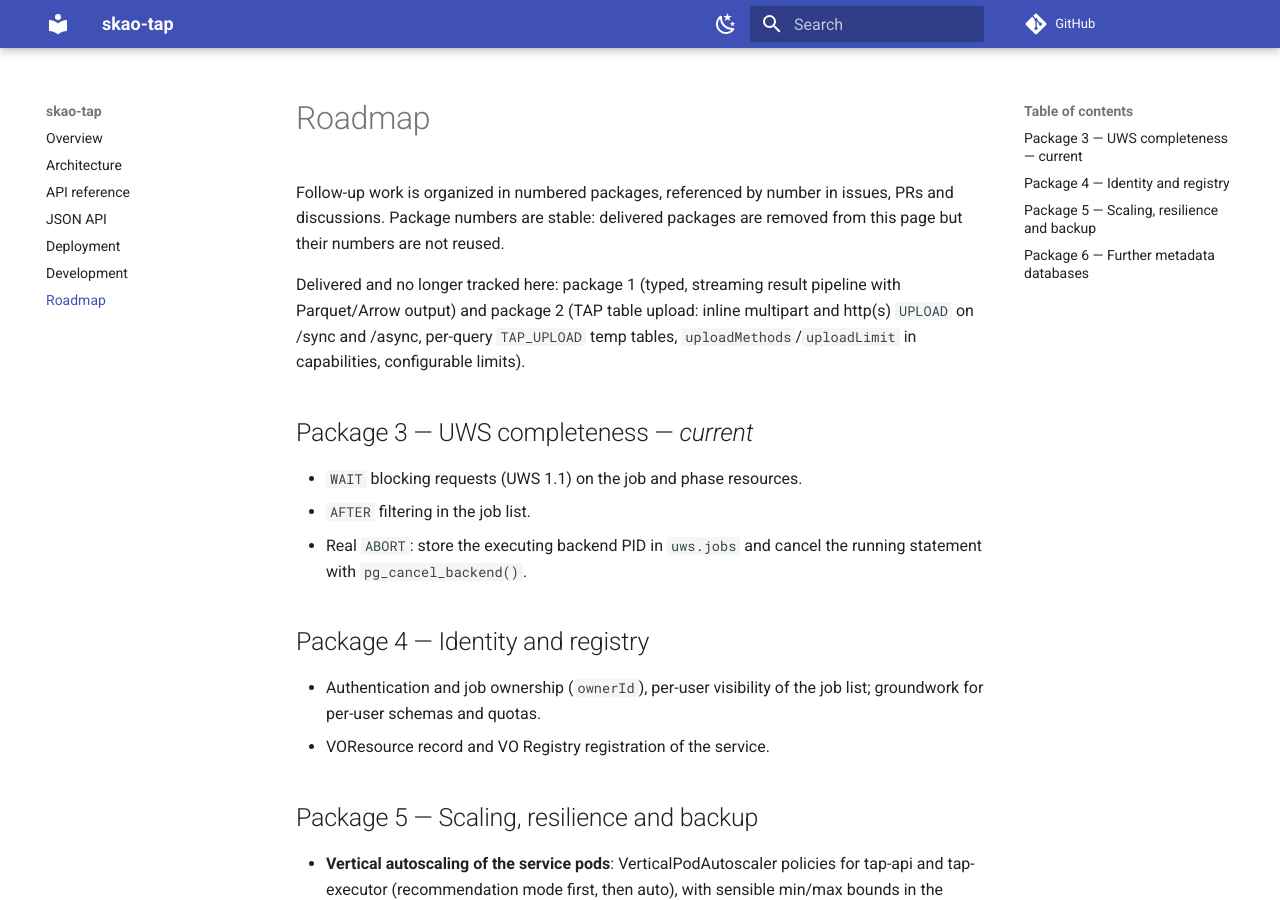
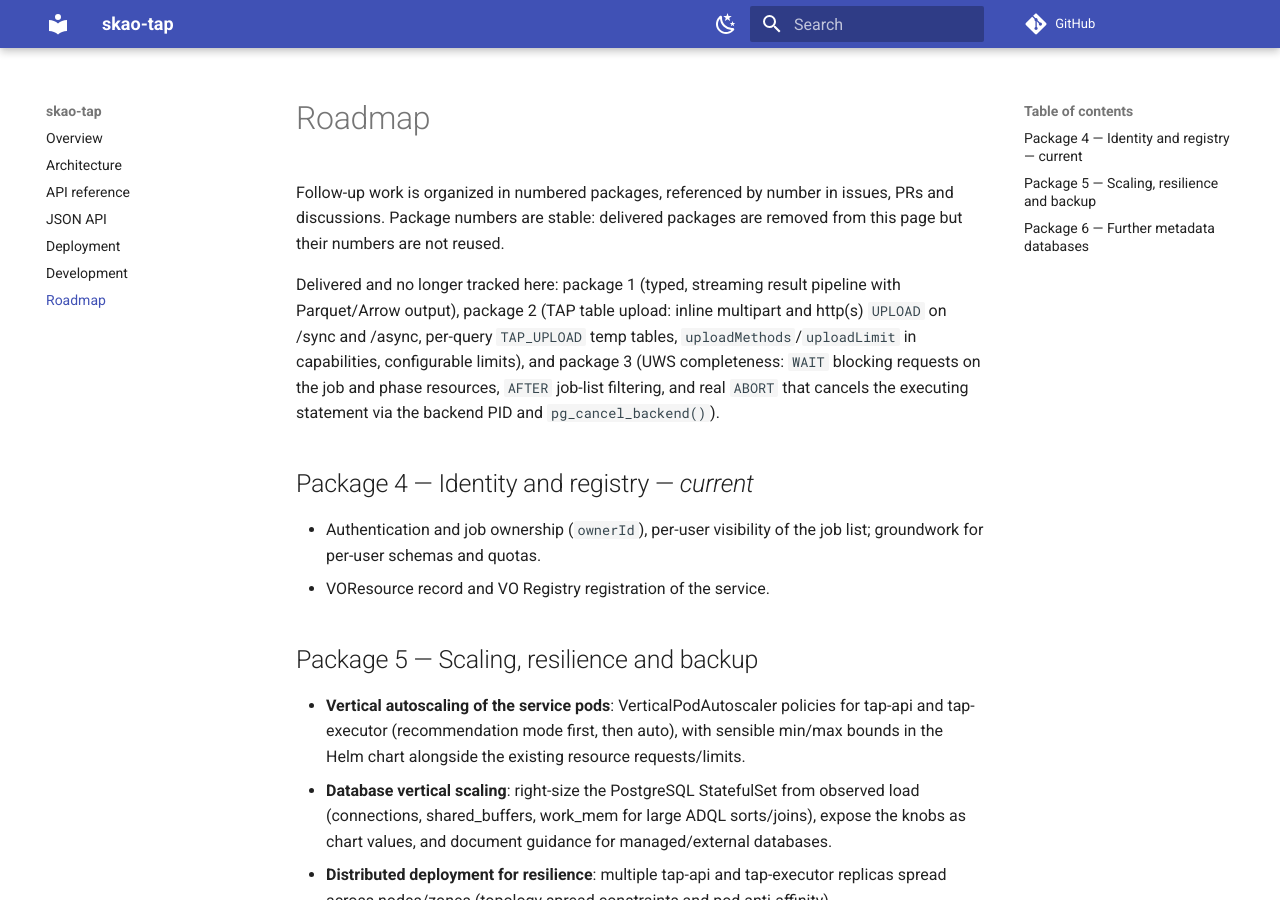
Before and after one commit to MicheleDelliVeneri/skao-tap, an MkDocs documentation site: the page built from docs/roadmap.md, in a window 1280 px wide and 900 px high. Built offline with MkDocs 1.6.1 and Material for MkDocs 9.7.7, drawn with Linux system fonts in a browser that asks for light colours; comment, search, counter and statistics services are not loaded.

Commit message:
Docs: WAIT/AFTER/ABORT semantics; mark roadmap package 3 delivered
Co-Authored-By: Claude Fable 5 <noreply@anthropic.com>
Claude-Session: https://claude.ai/code/session_01UYnx9sd6RGzVna7nW3vhHr

```diff
--- a/docs/roadmap.md
+++ b/docs/roadmap.md
@@ -5,19 +5,15 @@ issues, PRs and discussions. Package numbers are stable: delivered packages
 are removed from this page but their numbers are not reused.
 
 Delivered and no longer tracked here: package 1 (typed, streaming result
-pipeline with Parquet/Arrow output) and package 2 (TAP table upload:
+pipeline with Parquet/Arrow output), package 2 (TAP table upload:
 inline multipart and http(s) `UPLOAD` on /sync and /async, per-query
 `TAP_UPLOAD` temp tables, `uploadMethods`/`uploadLimit` in capabilities,
-configurable limits).
+configurable limits), and package 3 (UWS completeness: `WAIT` blocking
+requests on the job and phase resources, `AFTER` job-list filtering, and
+real `ABORT` that cancels the executing statement via the backend PID and
+`pg_cancel_backend()`).
 
-## Package 3 — UWS completeness — *current*
-
-- `WAIT` blocking requests (UWS 1.1) on the job and phase resources.
-- `AFTER` filtering in the job list.
-- Real `ABORT`: store the executing backend PID in `uws.jobs` and cancel
-  the running statement with `pg_cancel_backend()`.
-
-## Package 4 — Identity and registry
+## Package 4 — Identity and registry — *current*
 
 - Authentication and job ownership (`ownerId`), per-user visibility of the
   job list; groundwork for per-user schemas and quotas.
```
Also changed, not shown: docs/api.md (+3 -3 lines).
